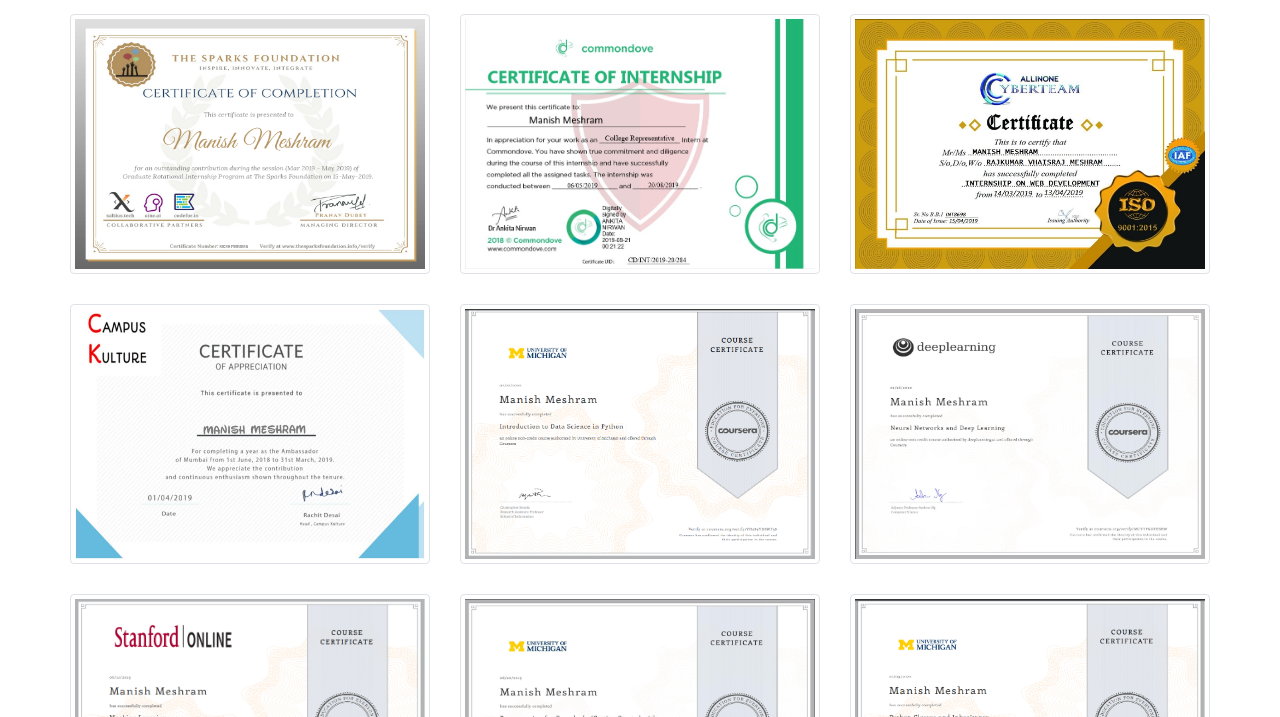
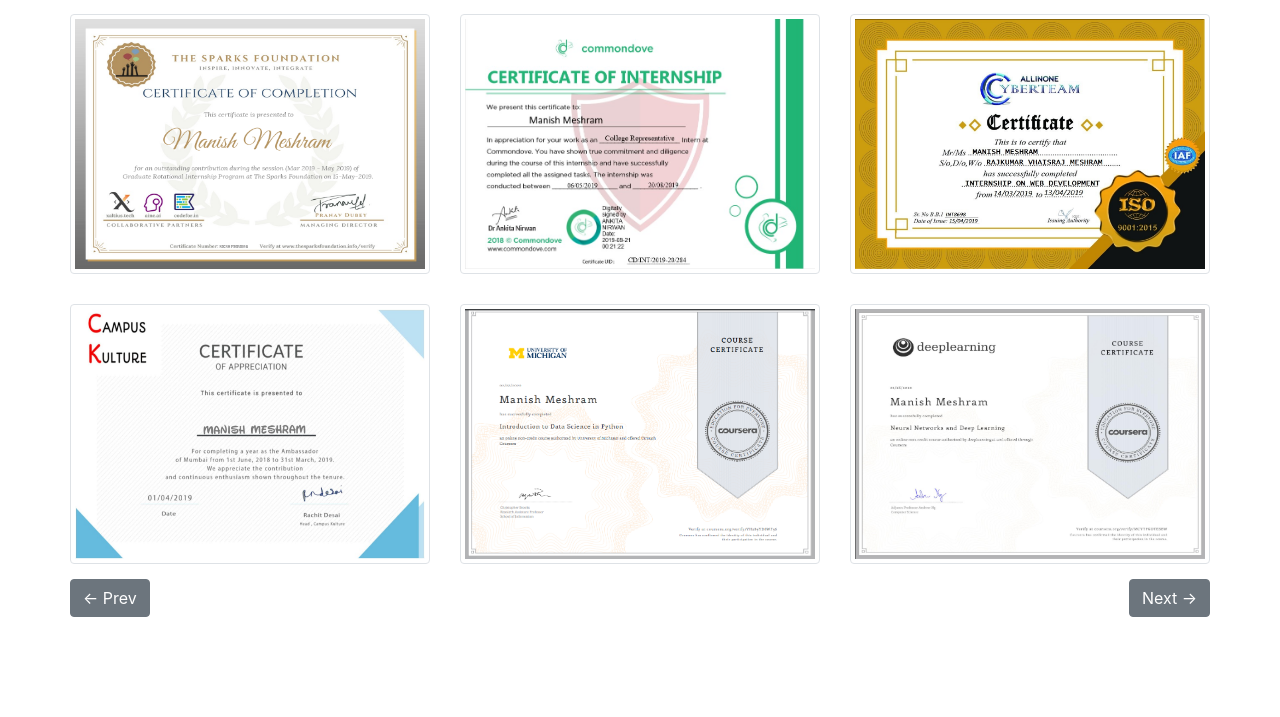
Before and after one commit to manishmeshram51/manishmeshram51.github.io, a plain HTML site: page certificates.html in a window 1280 px wide. Shown: the part 83-800 px from the top of the page. Drawn offline with nearby package versions, Linux system fonts and the light colour scheme.

Commit message:
resollved pagination issue

```diff
--- a/certificates.html
+++ b/certificates.html
@@ -65,7 +65,7 @@
 			}
 		}
 
-		@media screen and (max-width: 480px) {
+		@media screen and (max-width: 800px) {
 			.prev {
 				display: none;
 			}
@@ -506,9 +506,16 @@
 			e.preventDefault(); // prevent the default action (scroll / move caret)
 		});
 
-		if($(window).width() >= 1024){
+		// if($(window).width() >= 1024){
 
-		var start = 0;
+
+		// };
+		if($(window).width() <= 800){
+			var list = $('.img-list .hvrbox');
+			list.show();
+		}
+		else{
+			var start = 0;
 		var nb = 6;
 		var end = start + nb;
 		var length = $('.img-list .hvrbox').length;
@@ -533,10 +540,6 @@
 			if (start == 0) list.hide().filter(':lt(' + (end) + ')').show();
 			else list.hide().filter(':lt(' + (end) + '):gt(' + (start - 1) + ')').show();
 		});
-		};
-		if($(window).width() >= 480){
-			var list = $('.img-list .hvrbox');
-			list.show();
 		}
 
 	</script>
```
